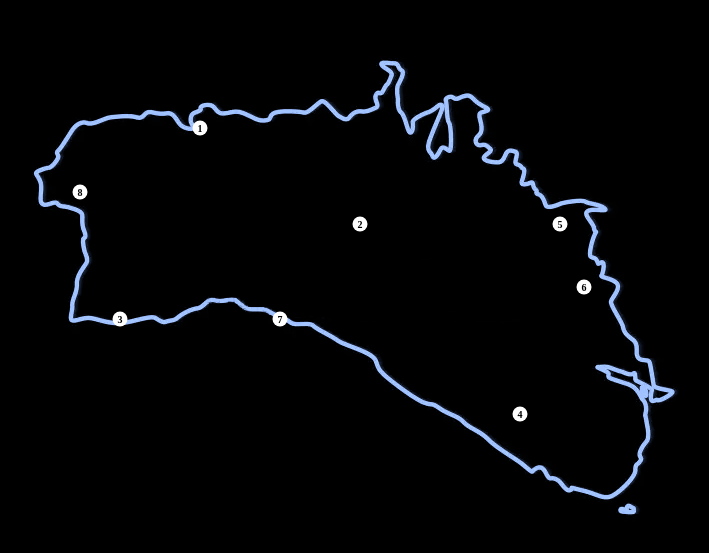
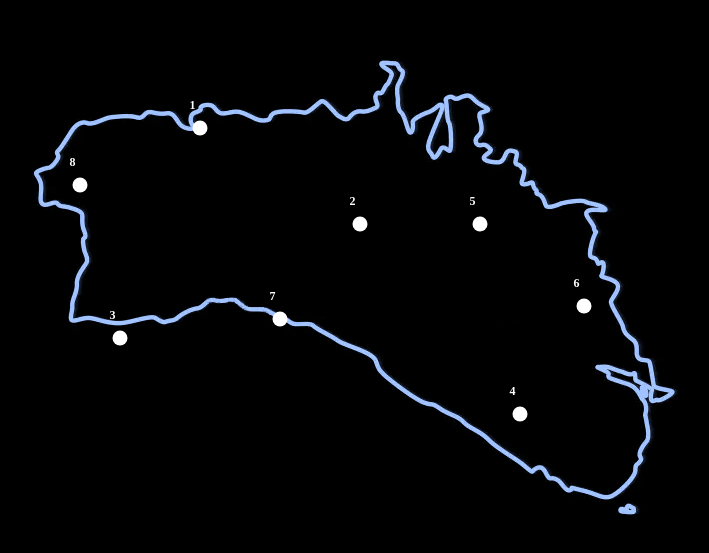
Before and after one commit to iespbuj/menorca, a plain HTML site: page index.html in a window 1280 px wide. Shown: the part 113-666 px from the top of the page, without its empty margins (280-989 px from the left). Drawn offline with Linux system fonts and the light colour scheme.

Commit message:
Update index.html

```diff
--- a/index.html
+++ b/index.html
@@ -28,29 +28,37 @@
             border-radius: 50%;
             transform: translate(-50%, -50%);
             cursor: pointer;
-            display: flex;
-            justify-content: center;
-            align-items: center;
-            font-size: 10px;
+            display: none; /* ocultos hasta que cargue la imagen */
+        }
+        .numero {
+            position: absolute;
+            color: white;
+            font-size: 12px;
             font-weight: bold;
-            color: black;
-        }
-        .punto:hover {
-            transform: translate(-50%, -50%) scale(1.5);
+            transform: translate(-50%, -150%);
+            pointer-events: none;
+            display: none;
         }
     </style>
 </head>
 <body>
     <div id="map-container">
-        <img src="images/mapa_binibeca.png" alt="Mapa de Binibeca">
-        <div class="punto" style="top: 25%; left: 30%;">1</div>
-        <div class="punto" style="top: 40%; left: 50%;">2</div>
-        <div class="punto" style="top: 55%; left: 20%;">3</div>
-        <div class="punto" style="top: 70%; left: 70%;">4</div>
-        <div class="punto" style="top: 40%; left: 75%;">5</div>
-        <div class="punto" style="top: 50%; left: 78%;">6</div>
-        <div class="punto" style="top: 55%; left: 40%;">7</div>
-        <div class="punto" style="top: 35%; left: 15%;">8</div>
+        <img src="images/mapa_binibeca.png" alt="Mapa de Binibeca" id="mapa">
+        <div class="punto" style="top: 25%; left: 30%;" id="p1"><span class="numero">1</span></div>
+        <div class="punto" style="top: 40%; left: 50%;" id="p2"><span class="numero">2</span></div>
+        <div class="punto" style="top: 58%; left: 20%;" id="p3"><span class="numero">3</span></div>
+        <div class="punto" style="top: 70%; left: 70%;" id="p4"><span class="numero">4</span></div>
+        <div class="punto" style="top: 40%; left: 65%;" id="p5"><span class="numero">5</span></div>
+        <div class="punto" style="top: 53%; left: 78%;" id="p6"><span class="numero">6</span></div>
+        <div class="punto" style="top: 55%; left: 40%;" id="p7"><span class="numero">7</span></div>
+        <div class="punto" style="top: 34%; left: 15%;" id="p8"><span class="numero">8</span></div>
     </div>
+
+    <script>
+        const mapa = document.getElementById('mapa');
+        mapa.onload = () => {
+            document.querySelectorAll('.punto, .numero').forEach(el => el.style.display = 'flex');
+        };
+    </script>
 </body>
 </html>
```
